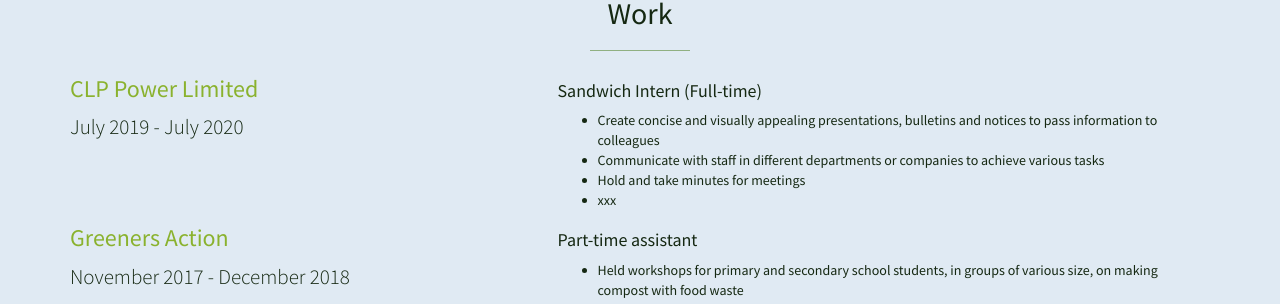
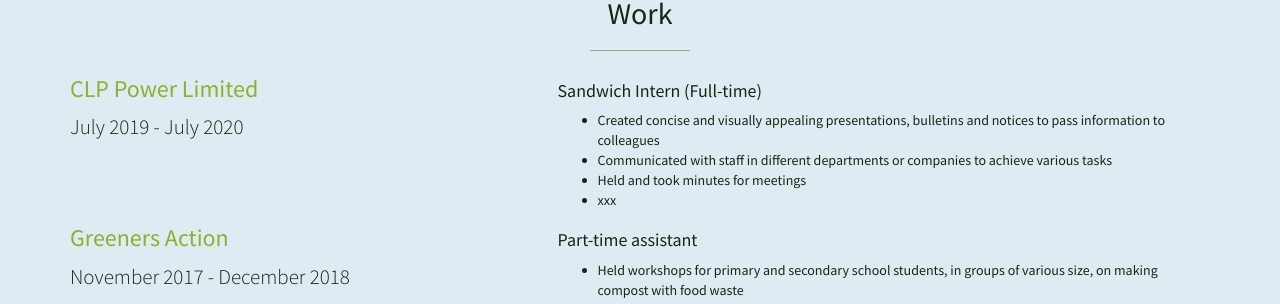
Before and after one commit to leelacceber/stylish-portfolio-jekyll-master, a Jekyll site: the page built from index.html, in a window 1280 px wide and 900 px high, scrolled down 1278 px. Shown: the part 149-453 px from the top of the window. Built offline with Jekyll 4.4.1, drawn with Linux system fonts in a browser that asks for light colours.

Commit message:
Update work.html

```diff
--- a/_includes/work.html
+++ b/_includes/work.html
@@ -15,9 +15,9 @@
       <div class="col-md-7 text-left">
         <h4>Sandwich Intern (Full-time)</h4>
         <ul>
-          <li>Create concise and visually appealing presentations, bulletins and notices to pass information to colleagues</li>
-          <li>Communicate with staff in different departments or companies to achieve various tasks</li>
-          <li>Hold and take minutes for meetings</li>
+          <li>Created concise and visually appealing presentations, bulletins and notices to pass information to colleagues</li>
+          <li>Communicated with staff in different departments or companies to achieve various tasks</li>
+          <li>Held and took minutes for meetings</li>
           <li>xxx</li>
         </ul>
       </div>
```
